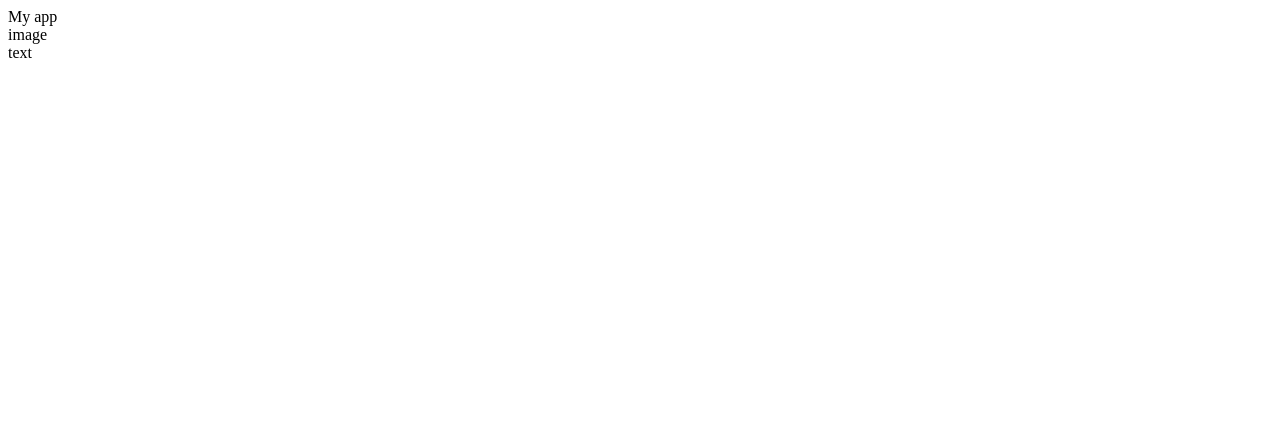
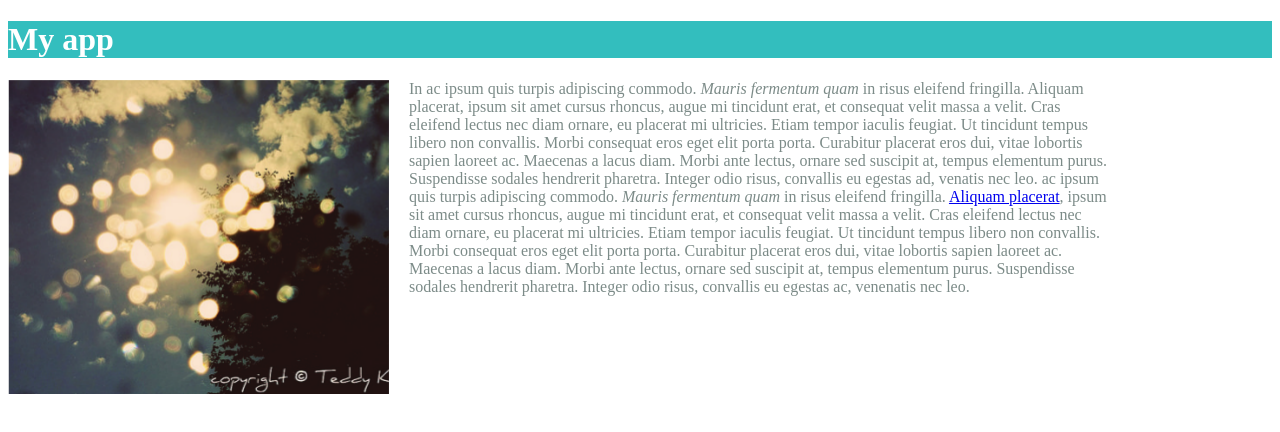
Before and after one commit to JirenJin/html-css-practice, a plain HTML site: page portfolio/toplist/index.html in a window 1280 px wide. Drawn offline with Linux system fonts and the light colour scheme.

Commit message:
add simple style, and image

```diff
--- a/portfolio/toplist/index.html
+++ b/portfolio/toplist/index.html
@@ -1,5 +1,17 @@
-<div class="title">My app</div>
-<div class="app">
-  <div class="screenshot">image</div>
-  <div class="description">text</div>
-</div>
+<!DOCTYPE html>
+<html lang="en">
+<head>
+  <meta charset="UTF-8">
+  <meta name="viewport" content="width=device-width, initial-scale=1.0">
+  <meta http-equiv="X-UA-Compatible" content="ie=edge">
+  <link rel="stylesheet" href="style.css">
+  <title>Favorite App</title>
+</head>
+<body>
+  <h1 class="title">My app</h1>
+  <div class="app">
+    <div class="screenshot"><img src="img/app.png" alt="This is a screenshot"></div>
+    <div class="description">In ac ipsum quis turpis adipiscing commodo. <em>Mauris fermentum quam</em> in risus eleifend fringilla. Aliquam placerat, ipsum sit amet cursus rhoncus, augue mi tincidunt erat, et consequat velit massa a velit. Cras eleifend lectus nec diam ornare, eu placerat mi ultricies. Etiam tempor iaculis feugiat. Ut tincidunt tempus libero non convallis. Morbi consequat eros eget elit porta porta. Curabitur placerat eros dui, vitae lobortis sapien laoreet ac. Maecenas a lacus diam. Morbi ante lectus, ornare sed suscipit at, tempus elementum purus. Suspendisse sodales hendrerit pharetra. Integer odio risus, convallis eu egestas ad, venatis nec leo. ac ipsum quis turpis adipiscing commodo. <em>Mauris fermentum quam</em> in risus eleifend fringilla. <a href="#">Aliquam placerat</a>, ipsum sit amet cursus rhoncus, augue mi tincidunt erat, et consequat velit massa a velit. Cras eleifend lectus nec diam ornare, eu placerat mi ultricies. Etiam tempor iaculis feugiat. Ut tincidunt tempus libero non convallis. Morbi consequat eros eget elit porta porta. Curabitur placerat eros dui, vitae lobortis sapien laoreet ac. Maecenas a lacus diam. Morbi ante lectus, ornare sed suscipit at, tempus elementum purus. Suspendisse sodales hendrerit pharetra. Integer odio risus, convallis eu egestas ac, venenatis nec leo.</div>
+  </div>
+</body>
+</html>
--- a/portfolio/toplist/style.css
+++ b/portfolio/toplist/style.css
@@ -0,0 +1,27 @@
+* {
+    -webkit-box-sizing: border-box;
+    -moz-box-sizing: border-box;
+    -ms-box-sizing: border-box;
+    box-sizing: border-box;
+}
+
+.title{
+  color:white;
+  background-color: #33bebe;
+}
+
+.screenshot{
+
+  max-width: 460px;
+}
+
+.description{
+  max-width: 705px;
+  margin-left: 20px;
+  color: #7c8b88;
+}
+
+.app{
+  display: -webkit-flex;
+  display: flex;
+}
```
Also changed, not shown: portfolio/toplist/img/app.png (added).
